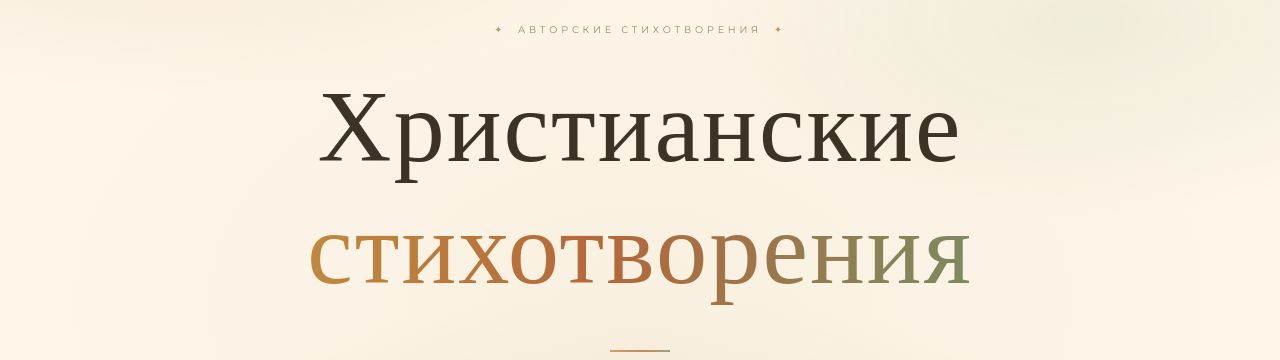
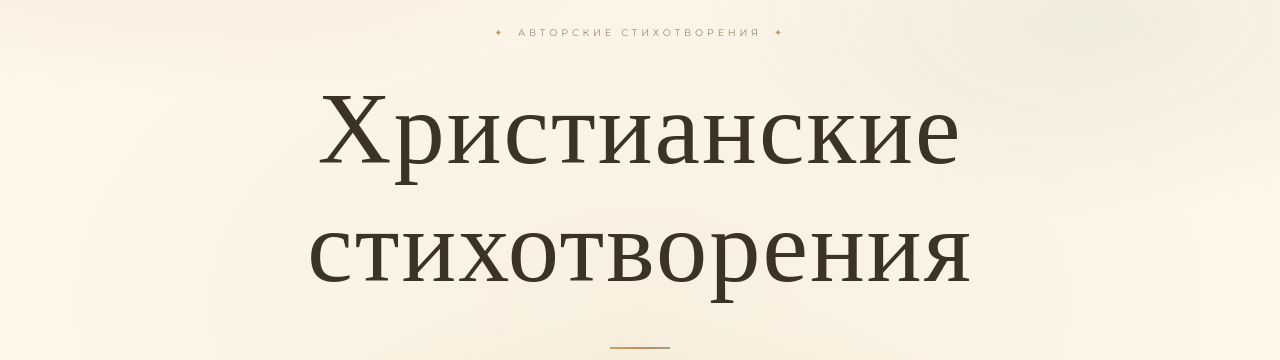
Before and after one commit to pr-poehali-dev/creative-poetry-platform, a React (Vite) app: page / in a window 1280 px wide. Shown: the part 177-537 px from the top of the page. Built offline with nearby package versions, Linux system fonts and the light colour scheme; no server answers.

Commit message:
[CHORE] Изменил шрифт стихотворений

```diff
--- a/src/components/poetry/HomeSection.tsx
+++ b/src/components/poetry/HomeSection.tsx
@@ -22,11 +22,8 @@ export default function HomeSection({ activeSection, setActiveSection, navigate,
                   <span>✦</span><span style={{ color: "#7a6444" }}>Авторские стихотворения</span><span>✦</span>
                 </div>
               </div>
-              <h1 style={{ fontFamily: "'Cormorant Garamond', serif", fontSize: "clamp(2.8rem, 8vw, 6.5rem)", fontWeight: 300, lineHeight: 1.15, letterSpacing: "0.02em", color: "#3d3226", marginBottom: "0.3rem" }}>
-                Христианские
-              </h1>
-              <h1 style={{ fontFamily: "'Cormorant Garamond', serif", fontSize: "clamp(2.8rem, 8vw, 6.5rem)", fontWeight: 300, lineHeight: 1.15, letterSpacing: "0.02em", background: "linear-gradient(100deg, #c08a3e 0%, #b5673a 45%, #7a8c60 100%)", WebkitBackgroundClip: "text", backgroundClip: "text", color: "transparent" }}>
-                стихотворения
+              <h1 style={{ fontFamily: "'Cormorant Garamond', serif", fontSize: "clamp(2.8rem, 8vw, 6.5rem)", fontWeight: 300, lineHeight: 1.15, letterSpacing: "0.02em", color: "#3d3226" }}>
+                Христианские<br />стихотворения
               </h1>
               <div style={{ width: "60px", height: "2px", background: "linear-gradient(90deg, #c08a3e, #b5673a, #7a8c60)", opacity: 0.75, margin: "2.5rem auto" }} />
               <p style={{ fontFamily: "'Cormorant Garamond', serif", fontSize: "1.2rem", fontWeight: 300, lineHeight: 1.9, color: "rgba(58,45,32,0.93)", fontStyle: "italic", maxWidth: "480px" }}>
```
